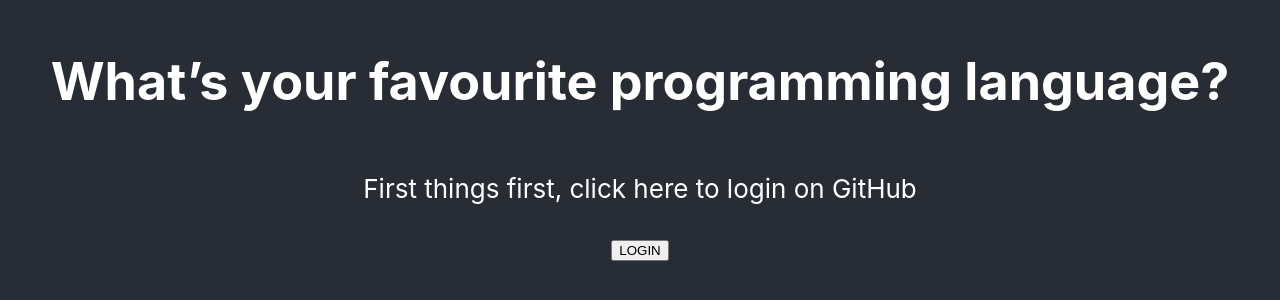
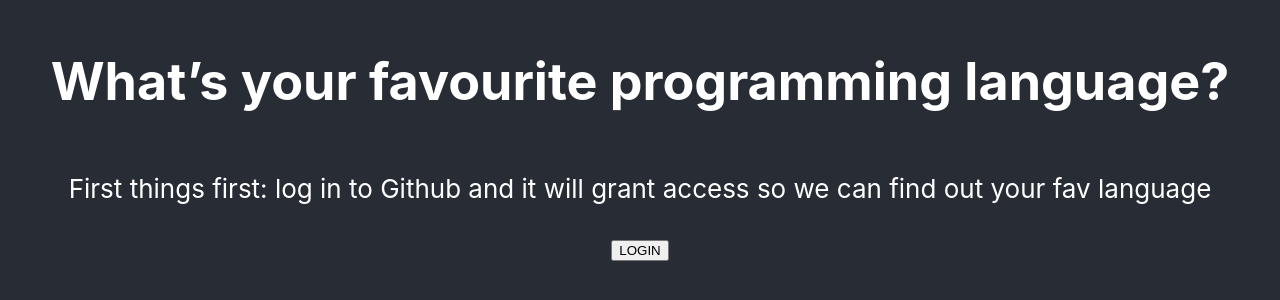
Before and after one commit to paulafffl/github_fav_language, a React (Create React App) app in the folder githublanguage/: page / in a window 1280 px wide. Shown: the part 236-536 px from the top of the page. Built offline with nearby package versions, Linux system fonts and the light colour scheme.

Commit message:
Improved the user experience providing feedback that login was sucesseful

```diff
--- a/githublanguage/src/Components/LoginBar/LoginBar.js
+++ b/githublanguage/src/Components/LoginBar/LoginBar.js
@@ -6,7 +6,7 @@ class LoginBar extends Component {
     render () {
         return (
             <div>
-                <p> First things first, click here to login on GitHub </p>
+                <p> First things first: log in to Github and it will grant access so we can find out your fav language</p>
                 <button className="LoginButton" onClick={this.props.onLogin} >LOGIN</button>
             </div>
         );
--- a/githublanguage/src/Components/SearchBar/SearchBar.js
+++ b/githublanguage/src/Components/SearchBar/SearchBar.js
@@ -22,7 +22,8 @@ class SearchBar extends React.Component {
   render() {
     return (
       <div className="SearchBar">
-        <input placeholder="Enter GitHub Username" onChange={this.handleChange}/>
+        <p> You're logged-in! Now type a Github username below and I'll guess this user favourite language</p>
+        <input placeholder="Username" onChange={this.handleChange}/>
         <button className="SearchButton" onClick={this.search} >GUESS FAVOURITE LANGUAGE</button>
       </div>
     )
```
